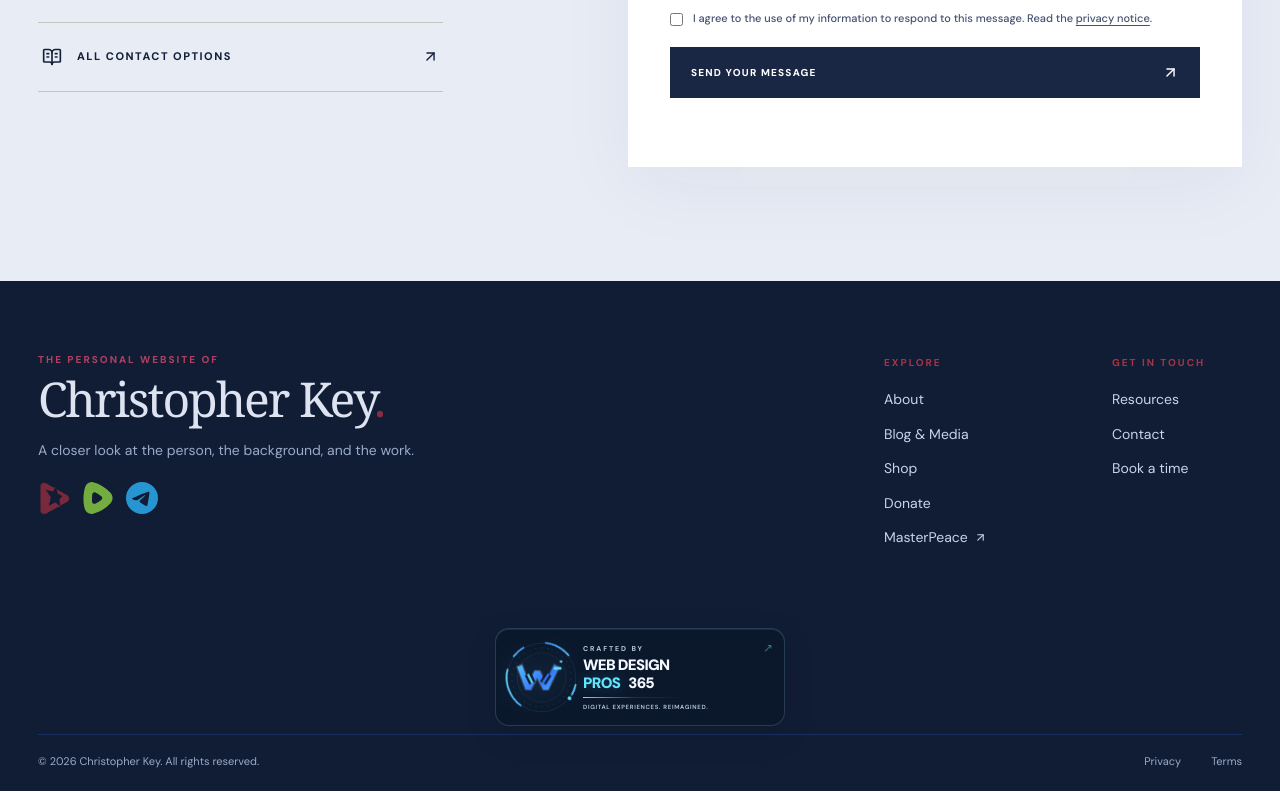
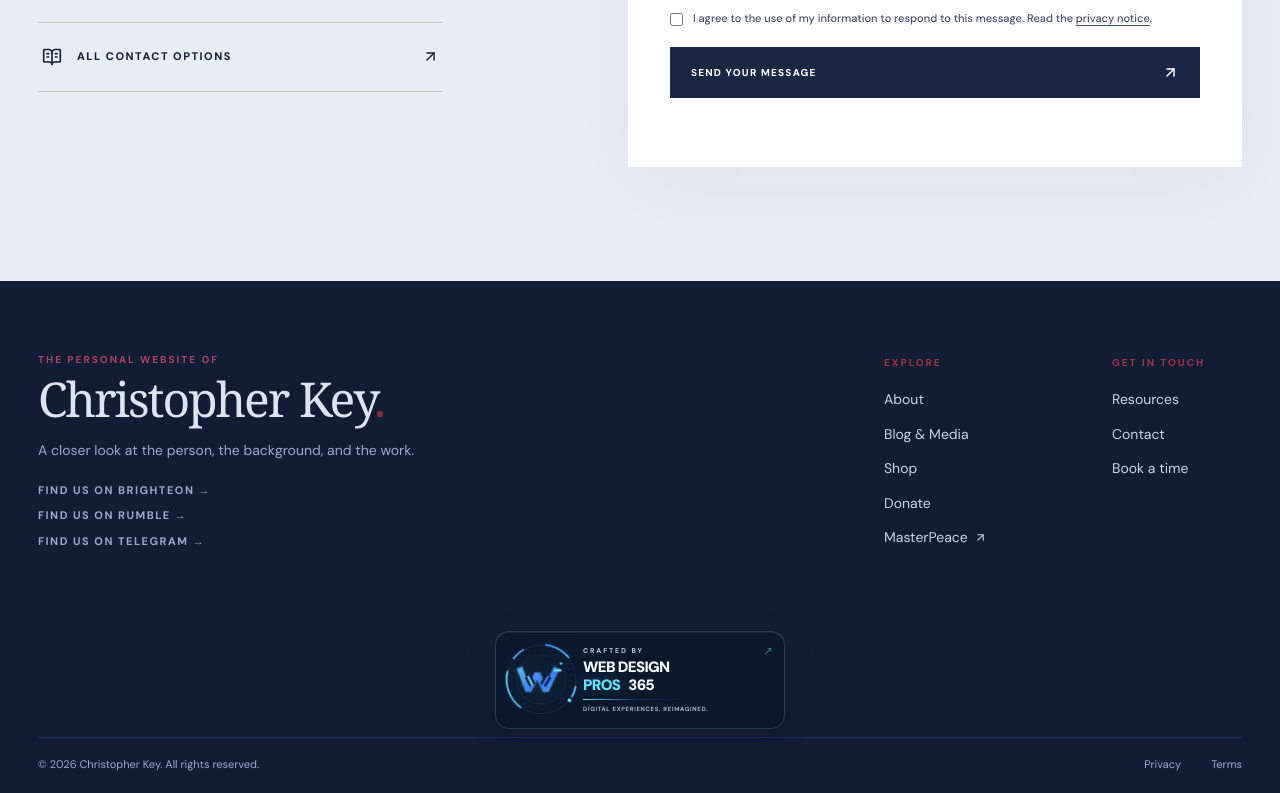
Before and after one commit to AppStudioPros/chris-iskey, a Next.js app: page / in a window 1280 px wide. Shown: the part 4726-5519 px from the top of the page. Built offline with nearby package versions, Linux system fonts and the light colour scheme.

Commit message:
Footer socials: replace icons with text links 'Find us on [Platform]'

```diff
--- a/components/SiteFooter.tsx
+++ b/components/SiteFooter.tsx
@@ -43,10 +43,13 @@ export function SiteFooter() {
             <div className="footer-kicker">THE PERSONAL WEBSITE OF</div>
             <Link href="/" className="footer-brand">Christopher Key<span>.</span></Link>
             <p>A closer look at the person, the background, and the work.</p>
-            <div style={{ display: 'flex', gap: '12px', marginTop: '20px' }}>
+            <div style={{ display: 'flex', flexDirection: 'column', gap: '8px', marginTop: '20px' }}>
               {socials.map(s => (
-                <a key={s.label} href={s.url} target="_blank" rel="noopener noreferrer" aria-label={s.label} className="footer-social-icon">
-                  {s.icon}
+                <a key={s.label} href={s.url} target="_blank" rel="noopener noreferrer"
+                  style={{ fontSize: '11px', fontWeight: 700, letterSpacing: '1.5px', textTransform: 'uppercase', color: '#9aaac8', textDecoration: 'none', transition: 'color .2s' }}
+                  className="footer-social-link"
+                >
+                  Find us on {s.label} →
                 </a>
               ))}
             </div>
```
Also changed, not shown: app/globals.css (+1 -1 lines).
